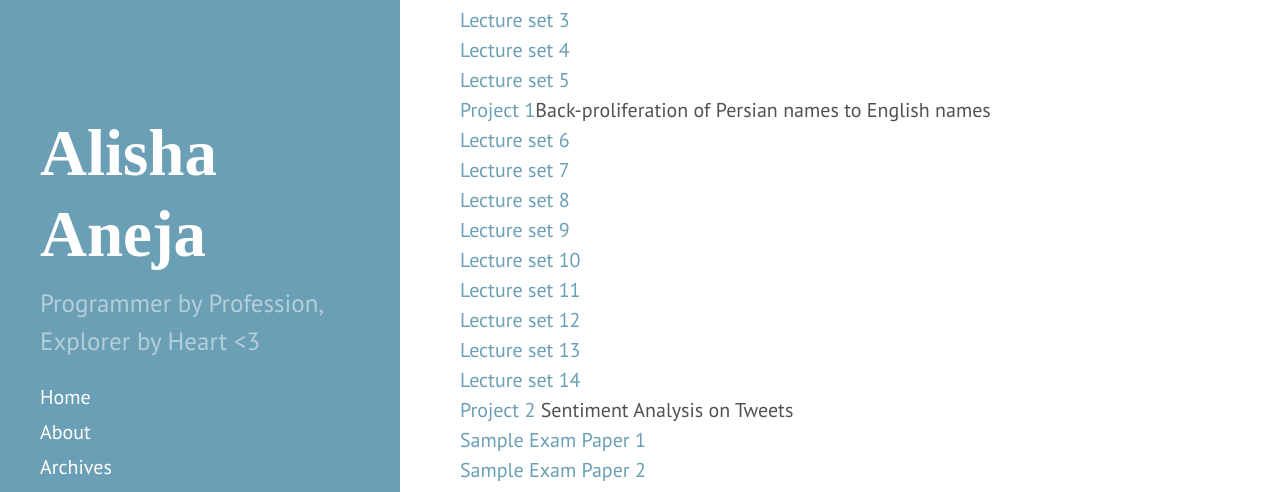
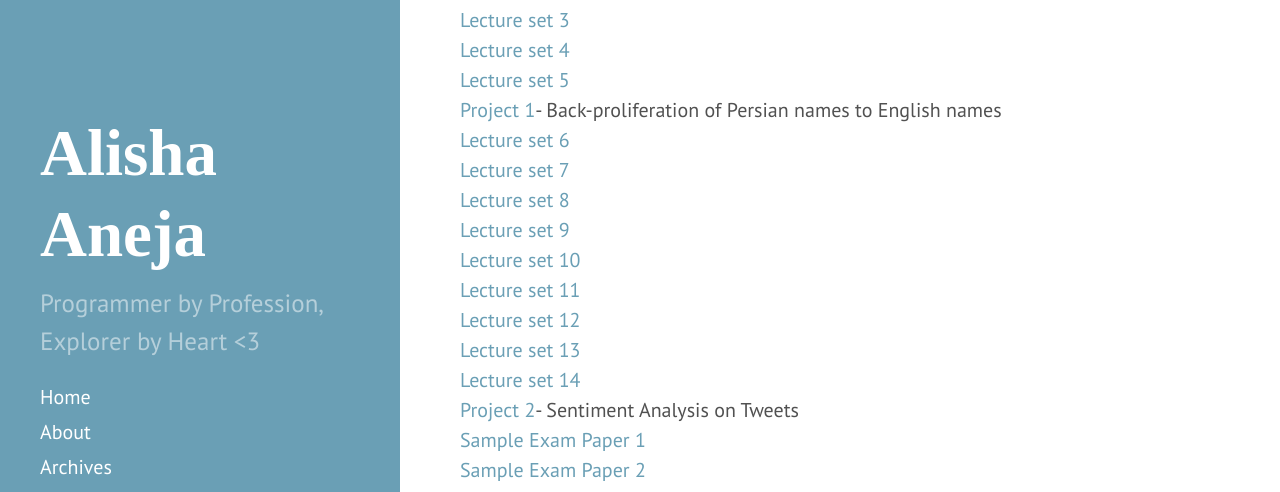
Before and after one commit to alisha17/alisha17.github.io, a Jekyll site: the page built from _posts/2017-11-20-pyladies.md, in a window 1280 px wide and 900 px high, scrolled down 632 px. Shown: the part 163-655 px from the top of the window. Built offline with Jekyll 4.4.1, drawn with Linux system fonts in a browser that asks for light colours; nearby versions of some CDN libraries; Markdown is read by kramdown in place of the engine named in the settings; comment, search, counter and statistics services are not loaded.

Commit message:
KT lectures

```diff
--- a/_posts/2017-11-20-pyladies.md
+++ b/_posts/2017-11-20-pyladies.md
@@ -23,7 +23,7 @@ Machine Learning part starts from lecture set 6, but it will reap out most benef
 [Lecture set 3]({{ site.url }}/assets/ktlectures/3.pdf)
 [Lecture set 4]({{ site.url }}/assets/ktlectures/4.pdf)
 [Lecture set 5]({{ site.url }}/assets/ktlectures/5.pdf)
-[Project 1]({{ site.url }}/assets/ktlectures/proj1.pdf)Back-proliferation of Persian names to English names
+[Project 1]({{ site.url }}/assets/ktlectures/proj1.pdf)- Back-proliferation of Persian names to English names
 [Lecture set 6]({{ site.url }}/assets/ktlectures/6.pdf)
 [Lecture set 7]({{ site.url }}/assets/ktlectures/7.pdf)
 [Lecture set 8]({{ site.url }}/assets/ktlectures/8.pdf)
@@ -33,7 +33,7 @@ Machine Learning part starts from lecture set 6, but it will reap out most benef
 [Lecture set 12]({{ site.url }}/assets/ktlectures/12.pdf)
 [Lecture set 13]({{ site.url }}/assets/ktlectures/13.pdf)
 [Lecture set 14]({{ site.url }}/assets/ktlectures/14.pdf)
-[Project 2]({{ site.url }}/assets/ktlectures/proj2.pdf) Sentiment Analysis on Tweets
+[Project 2]({{ site.url }}/assets/ktlectures/proj2.pdf)- Sentiment Analysis on Tweets
 [Sample Exam Paper 1]({{ site.url }}/assets/ktlectures/exam1.pdf)
 [Sample Exam Paper 2]({{ site.url }}/assets/ktlectures/exam2.pdf)
 
```
Also changed, not shown: 4 other files.
